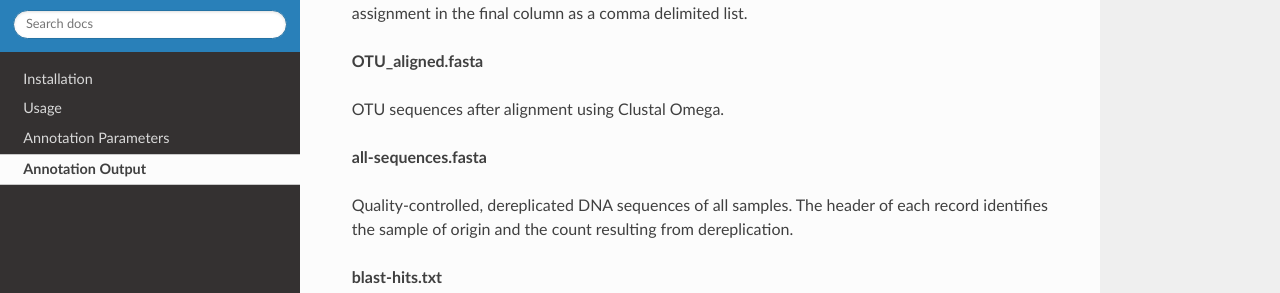
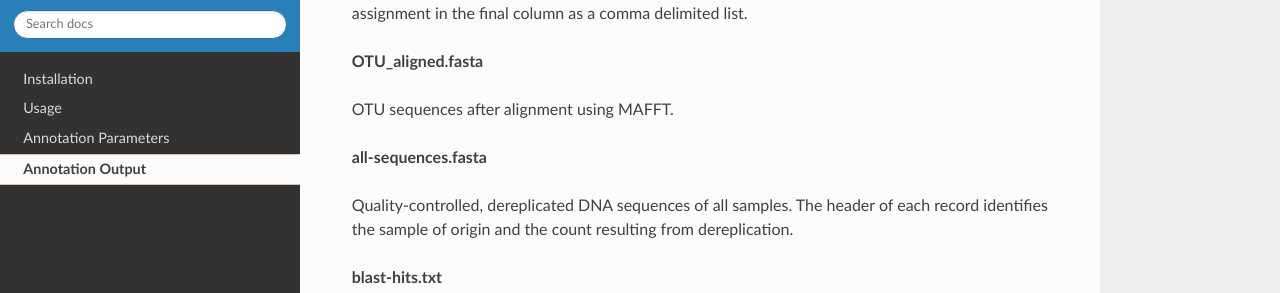
Before and after one commit to pnnl/hundo, a Sphinx documentation site: the page built from docs/output.rst, in a window 1280 px wide and 900 px high, scrolled down 432 px. Shown: the part 158-451 px from the top of the window. Built offline with Sphinx 7.4.7 and the Read the Docs theme 2.0.0, drawn with Linux system fonts in a browser that asks for light colours.

Commit message:
adds mafft

```diff
--- a/docs/output.rst
+++ b/docs/output.rst
@@ -24,7 +24,7 @@ and taxonomy assignment in the final column as a comma delimited list.
 
 **OTU\_aligned.fasta**
 
-OTU sequences after alignment using Clustal Omega.
+OTU sequences after alignment using MAFFT.
 
 **all-sequences.fasta**
 
```
